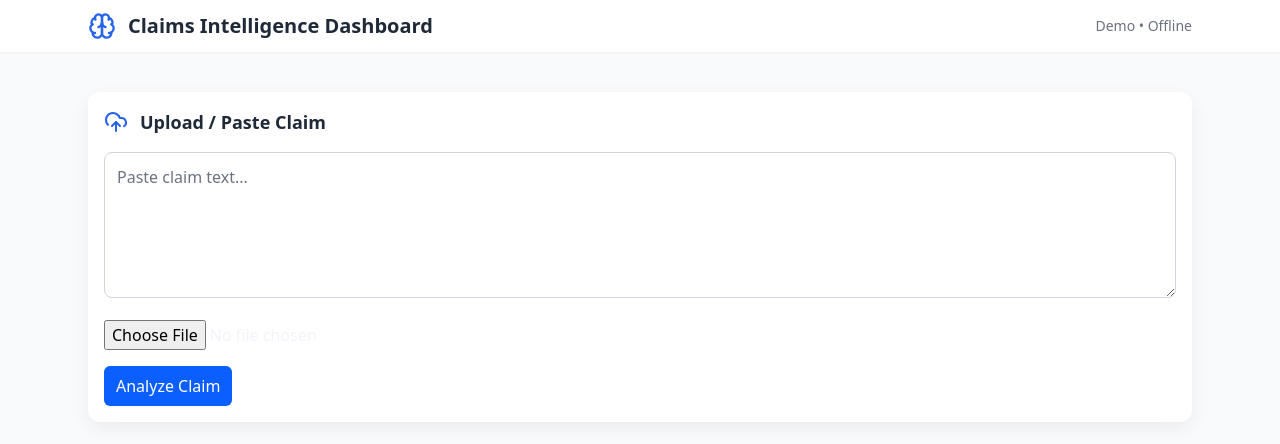
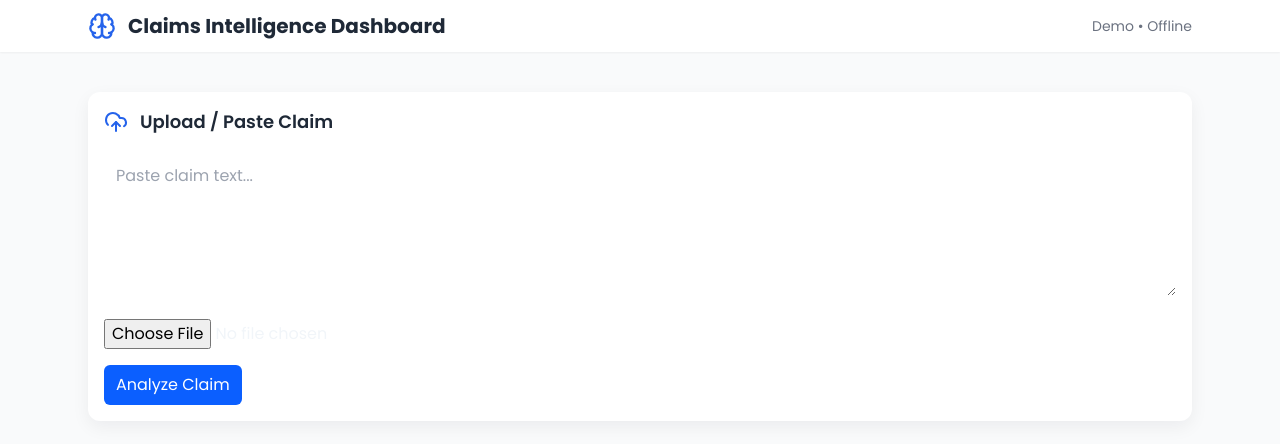
Before and after one commit to tamannaa-a/Agentic-AI, a React (Vite) app in the folder frontend/: page / in a window 1280 px wide. Shown: the top 444 px of the page. Built offline with nearby package versions, Linux system fonts and the light colour scheme.

Commit message:
tailwind.config.js

```diff
--- a/frontend/tailwind.config.js
+++ b/frontend/tailwind.config.js
@@ -1,5 +1,20 @@
 export default {
+  darkMode: 'class',
   content: ["./index.html", "./src/**/*.{js,jsx,ts,tsx}"],
-  theme: { extend: {} },
-  plugins: [require('@tailwindcss/forms')],
+  theme: {
+    extend: {
+      fontFamily: {
+        sans: ['Poppins', 'ui-sans-serif', 'system-ui']
+      },
+      colors: {
+        neon: {
+          50: '#e8f0ff',
+          100: '#cfe0ff',
+          300: '#4fd1ff',
+          500: '#00e5ff'
+        }
+      }
+    }
+  },
+  plugins: [],
 }
```
